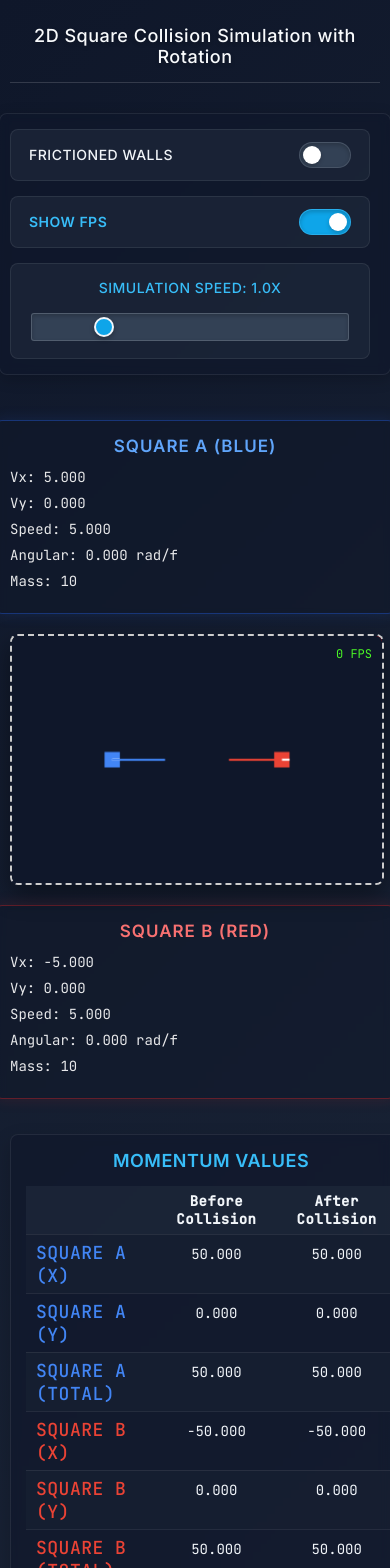
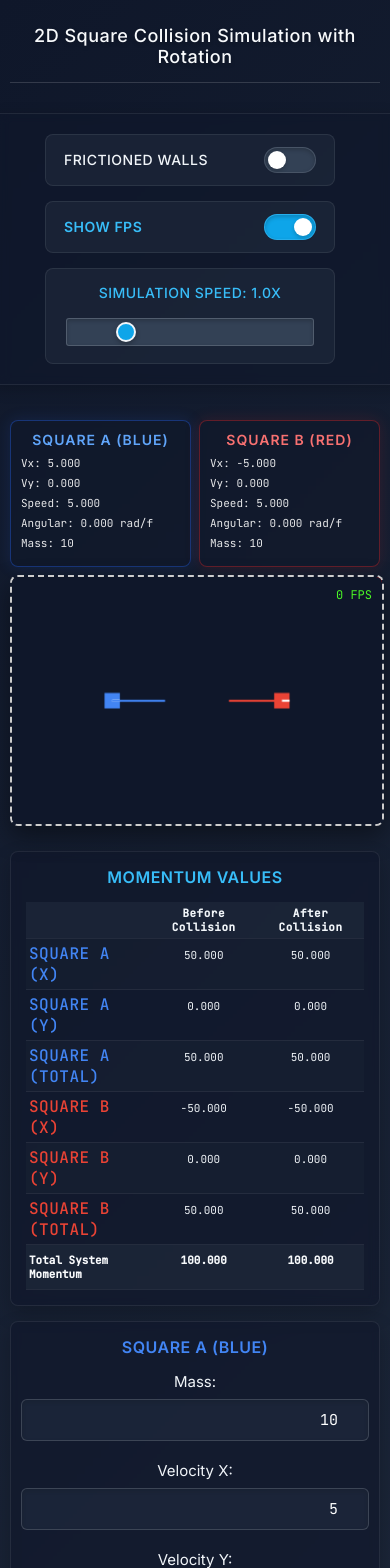
Before and after one commit to Racketlon17/2d-collision-simulator, a React (Create React App) app: page / in a window 390 px wide. Shown: the top 1568 px of the page. Built offline with nearby package versions, Linux system fonts and the light colour scheme.

Commit message:
Responsive design, mobile

```diff
--- a/src/App.css
+++ b/src/App.css
@@ -44,17 +44,20 @@ h2 {
   align-items: center;
   width: 100%;
   margin: 20px 0;
-  gap: 30px;
+  gap: 10px;
 }
 
 .velocity-display {
   width: 180px;
+  min-width: 140px;
+  max-width: 180px;
   padding: 15px;
   border-radius: 8px;
   background-color: rgba(15, 23, 42, 0.4);
   backdrop-filter: blur(3px);
   border: 1px solid;
   box-shadow: 0 4px 12px rgba(0, 0, 0, 0.2);
+  flex-shrink: 0;
 }
 
 /* Blue panel styling */
@@ -105,7 +108,8 @@ h2 {
   overflow: hidden;
   position: relative;
   z-index: 1;
-  width: 600px;
+  max-width: 600px;
+  flex: 1;
   /* Performance optimizations */
   transform: translateZ(0);
   will-change: transform;
@@ -459,161 +463,6 @@ button {
   color: white;
 }
 
-/* Media query for larger screens */
-@media (min-width: 768px) {
-  .simulation-controls {
-    flex-direction: row;
-    justify-content: center;
-    flex-wrap: wrap;
-  }
-
-  .toggle-container,
-  .speed-slider-container {
-    margin: 0 10px;
-  }
-}
-
-@media (max-width: 1024px) {
-  .canvas-with-panels {
-    flex-direction: column;
-    gap: 20px;
-  }
-
-  .velocity-display {
-    width: 100%;
-    max-width: 600px;
-  }
-
-  .canvas-container {
-    max-width: 100%;
-  }
-
-  .momentum-table {
-    font-size: 12px;
-  }
-}
-
-@media (max-width: 768px) {
-  .simulation-controls {
-    flex-direction: column;
-    padding: 15px 10px;
-  }
-
-  .toggle-container,
-  .speed-slider-container {
-    width: 100%;
-    max-width: 100%;
-  }
-
-  .momentum-cell {
-    padding: 4px 6px;
-  }
-
-  h2 {
-    font-size: 22px;
-  }
-}
-
-@media (max-width: 480px) {
-  .App-header {
-    padding: 10px;
-  }
-
-  .square-controls {
-    padding: 15px 10px;
-  }
-
-  .momentum-table {
-    font-size: 10px;
-  }
-
-  .input-group {
-    flex-direction: column;
-    align-items: flex-start;
-  }
-
-  .input-group input {
-    width: 100%;
-    margin-top: 5px;
-  }
-
-  h2 {
-    font-size: 18px;
-  }
-}
-
-@media (max-width: 350px) {
-  .button-container button {
-    padding: 10px 15px;
-    font-size: 13px;
-  }
-}
-
-@media (max-width: 640px) {
-  .canvas-container {
-    width: 100%;
-  }
-
-  .controls-container {
-    flex-direction: column;
-  }
-
-  .button-container {
-    flex-direction: column;
-    width: 100%;
-    max-width: 200px;
-  }
-
-  button {
-    width: 100%;
-  }
-}
-
-.sticky-canvas {
-  position: fixed;
-  top: 50%;
-  left: 50%;
-  transform: translate(-50%, -50%);
-  z-index: 100;
-
-  will-change: transform;
-  backface-visibility: hidden;
-  -webkit-backface-visibility: hidden;
-
-  image-rendering: optimizeSpeed;
-  image-rendering: -moz-crisp-edges;
-  image-rendering: -webkit-optimize-contrast;
-  image-rendering: optimize-contrast;
-  -ms-interpolation-mode: nearest-neighbor;
-
-  width: 600px !important;
-  height: 400px !important;
-}
-
-.canvas-container {
-  position: relative;
-  width: 600px;
-  height: 400px;
-  margin: 0 auto;
-  overflow: hidden;
-
-  border: 2px dashed #ccc;
-}
-
-.canvas-container {
-  width: 100%;
-  max-width: 600px;
-  height: auto;
-  aspect-ratio: 3/2;
-}
-
-canvas {
-  width: 100%;
-  height: 100%;
-  max-width: 600px;
-  max-height: 400px;
-}
-
 .sticky-canvas {
   position: relative;
   top: unset;
@@ -621,6 +470,17 @@ canvas {
   transform: none;
   width: 100% !important;
   height: 100% !important;
+}
+
+.canvas-container {
+  position: relative;
+  width: 100%;
+  max-width: 600px;
+  height: auto;
+  aspect-ratio: 3/2;
+  margin: 0 auto;
+  overflow: hidden;
+  border: 2px dashed #ccc;
 }
 
 .canvas-container::after {
@@ -639,10 +499,15 @@ canvas {
 }
 
 canvas {
+  width: 100%;
+  height: 100%;
+  max-width: 600px;
+  max-height: 400px;
   will-change: transform;
   transform: translateZ(0);
 }
 
+/* Improved momentum display for better responsiveness */
 .momentum-display {
   width: 100%;
   max-width: 800px;
@@ -653,6 +518,8 @@ canvas {
   border-radius: 8px;
   border: 1px solid rgba(255, 255, 255, 0.08);
   box-shadow: 0 8px 20px rgba(0, 0, 0, 0.2);
+  overflow-x: auto; /* Add horizontal scroll for very small screens */
+  box-sizing: border-box;
 }
 
 .momentum-display h3 {
@@ -672,6 +539,7 @@ canvas {
   display: table;
   font-size: 14px;
   font-family: 'JetBrains Mono', 'Roboto Mono', monospace;
+  table-layout: fixed; /* Fixed layout for better control */
 }
 
 .momentum-header {
@@ -694,6 +562,9 @@ canvas {
   padding: 6px 10px;
   text-align: center;
   border-bottom: 1px solid rgba(255, 255, 255, 0.08);
+  word-break: break-word;
+  overflow: hidden;
+  text-overflow: ellipsis;
 }
 
 .momentum-cell:first-child {
@@ -713,6 +584,284 @@ canvas {
   color: #f8fafc;
 }
 
+/* Larger screens media query */
+@media (min-width: 1025px) {
+  .canvas-with-panels {
+    flex-wrap: nowrap;
+  }
+
+  .velocity-display {
+    min-width: 160px;
+    flex-basis: 180px;
+    flex-shrink: 0;
+  }
+
+  .canvas-container {
+    flex-grow: 1;
+    max-width: 600px;
+  }
+}
+
+/* Medium screens media query */
+@media (max-width: 1024px) and (min-width: 769px) {
+  .canvas-with-panels {
+    flex-direction: row;
+    justify-content: center;
+    gap: 10px;
+  }
+
+  .velocity-display {
+    flex-basis: 140px;
+    min-width: 140px;
+    max-width: 160px;
+  }
+
+  .velocity-display div:not(:first-child) {
+    font-size: 13px;
+  }
+
+  .canvas-container {
+    max-width: calc(100% - 300px);
+    min-width: 300px;
+  }
+
+  .momentum-table {
+    font-size: 12px;
+  }
+}
+
+/* Media query for tablets */
+@media (max-width: 768px) and (min-width: 641px) {
+  .simulation-controls {
+    flex-direction: column;
+    padding: 15px 10px;
+  }
+
+  .toggle-container,
+  .speed-slider-container {
+    width: 100%;
+    max-width: 100%;
+  }
+
+  .canvas-with-panels {
+    display: grid;
+    grid-template-columns: 1fr 1fr;
+    grid-auto-rows: auto;
+    gap: 10px;
+    width: 100%;
+  }
+
+  .velocity-display {
+    width: 100%;
+    max-width: 100%;
+    box-sizing: border-box;
+  }
+
+  .velocity-display.blue {
+    grid-column: 1;
+    grid-row: 1;
+  }
+
+  .velocity-display.red {
+    grid-column: 2;
+    grid-row: 1;
+  }
+
+  .canvas-container {
+    grid-column: 1 / span 2;
+    grid-row: 2;
+    width: 100%;
+    max-width: 100%;
+    min-width: auto;
+  }
+
+  .momentum-cell {
+    padding: 5px 8px;
+  }
+
+  h2 {
+    font-size: 22px;
+  }
+}
+
+/* Media query for smaller tablets */
+@media (max-width: 640px) {
+  .canvas-with-panels {
+    display: grid;
+    grid-template-columns: 1fr 1fr;
+    grid-auto-rows: auto;
+    gap: 10px;
+    width: 100%;
+  }
+
+  .velocity-display {
+    width: 100%;
+    max-width: 100%;
+    box-sizing: border-box;
+  }
+
+  .velocity-display.blue {
+    grid-column: 1;
+    grid-row: 1;
+  }
+
+  .velocity-display.red {
+    grid-column: 2;
+    grid-row: 1;
+  }
+
+  .canvas-container {
+    grid-column: 1 / span 2;
+    grid-row: 2;
+    width: 100%;
+    max-width: 100%;
+    min-width: auto;
+  }
+
+  .controls-container {
+    flex-direction: column;
+  }
+
+  .button-container {
+    flex-direction: column;
+    width: 100%;
+    max-width: 200px;
+  }
+
+  button {
+    width: 100%;
+  }
+}
+
+/* Media query for mobile */
+@media (max-width: 480px) {
+  .App-header {
+    padding: 10px;
+  }
+
+  .square-controls {
+    padding: 15px 10px;
+  }
+
+  /* Keep the existing input group styles */
+  .input-group {
+    flex-direction: column;
+    align-items: flex-start;
+    margin-bottom: 20px;
+  }
+
+  .input-group label {
+    margin-bottom: 8px;
+    display: block;
+    width: 100%;
+  }
+
+  .input-group input {
+    width: 100%;
+    box-sizing: border-box;
+    text-align: right;
+    padding-right: 15px;
+    margin-top: 0;
+  }
+
+  .blue-text, .red-text {
+    font-size: 16px;
+    margin-bottom: 15px;
+  }
+
+  h2 {
+    font-size: 18px;
+  }
+
+  /* Enhanced mobile momentum table styles */
+  .momentum-table {
+    font-size: 11px;
+  }
+
+  .momentum-cell {
+    padding: 4px 3px;
+  }
+
+  .momentum-header .momentum-cell,
+  .total-row .momentum-cell {
+    font-weight: 600;
+    font-size: 11px;
+  }
+
+  .momentum-display h3 {
+    font-size: 16px;
+  }
+
+  /* Enhanced mobile velocity display styles */
+  .canvas-with-panels {
+    gap: 8px;
+    margin: 10px 0;
+  }
+
+  .velocity-display {
+    padding: 10px;
+  }
+
+  .velocity-display div:not(:first-child) {
+    font-size: 11px;
+    margin-bottom: 6px;
+  }
+
+  .velocity-display h4 {
+    font-size: 14px;
+    margin-bottom: 8px;
+  }
+}
+
+/* Media query for very small mobile screens */
+@media (max-width: 350px) {
+  .momentum-table {
+    font-size: 9px;
+    white-space: nowrap;
+  }
+
+  .momentum-cell {
+    padding: 3px 2px;
+  }
+
+  .momentum-cell:first-child {
+    width: 30%;
+  }
+
+  .button-container button {
+    padding: 10px 15px;
+    font-size: 13px;
+  }
+
+  .square-controls {
+    padding: 10px 8px;
+  }
+
+  .input-group {
+    margin-bottom: 15px;
+  }
+
+  .input-group label {
+    margin-bottom: 6px;
+    font-size: 14px;
+  }
+
+  .blue-text, .red-text {
+    font-size: 14px;
+    margin-bottom: 12px;
+  }
+
+  .velocity-display div:not(:first-child) {
+    font-size: 9px;
+    margin-bottom: 4px;
+  }
+
+  .velocity-display h4 {
+    font-size: 12px;
+    margin-bottom: 6px;
+  }
+}
+
 .blue-text {
   color: #4285F4;
 }
```
